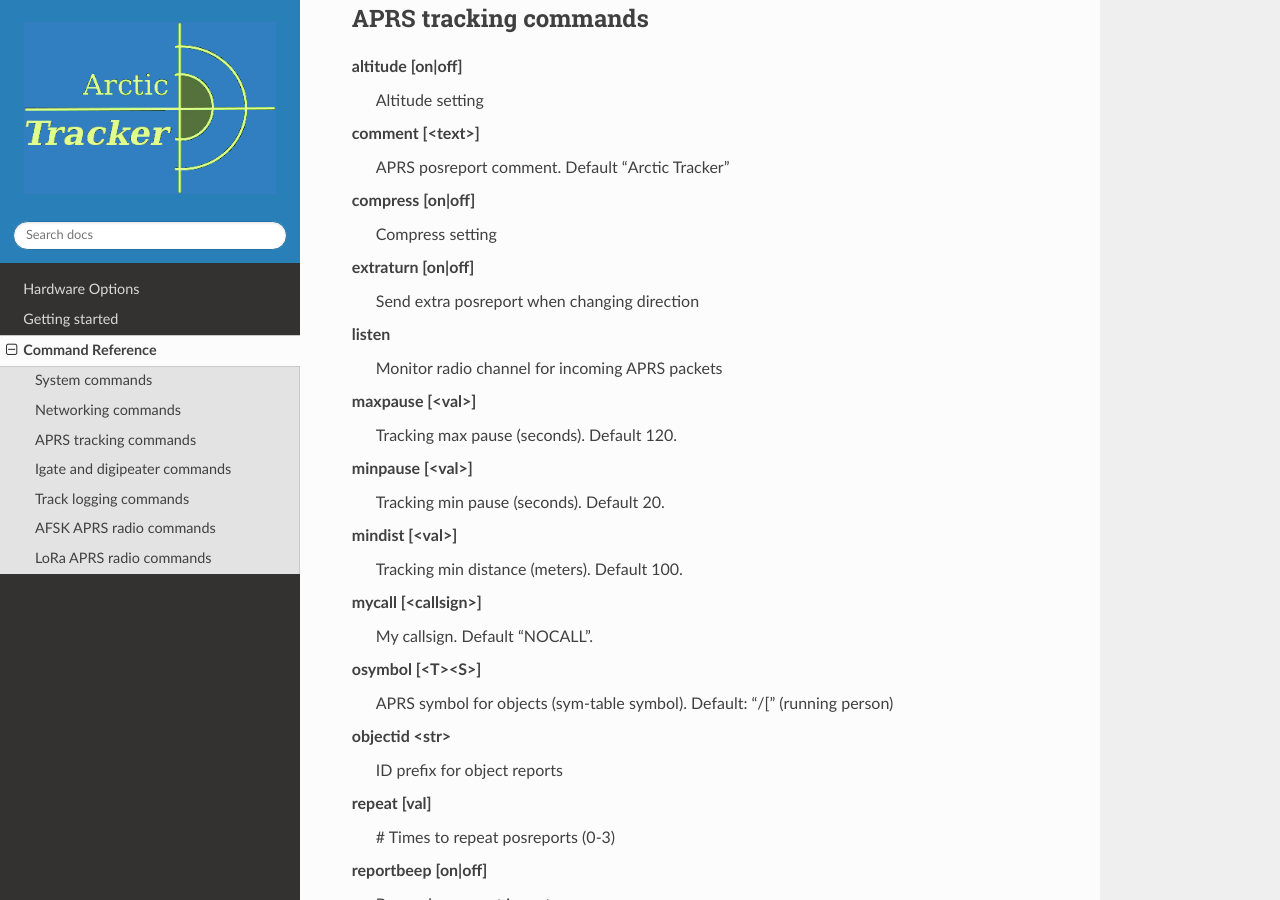
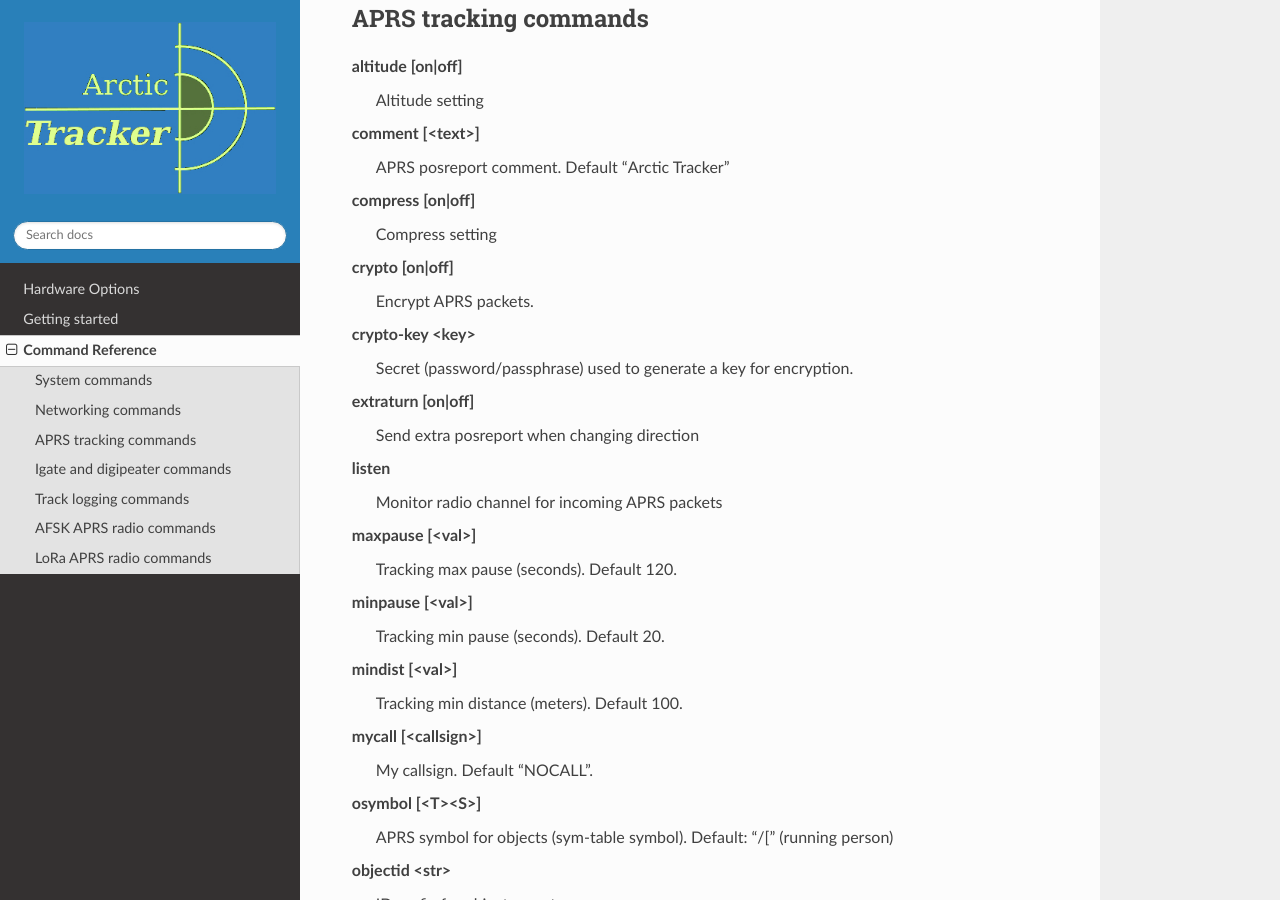
Before and after one commit to Hamlabs/ArcticTracker-docs, a Sphinx documentation site: the page built from docs/commandref.rst, in a window 1280 px wide and 900 px high, scrolled down 3008 px. Built offline with Sphinx 7.4.7 and the Read the Docs theme 3.1.0, drawn with Linux system fonts in a browser that asks for light colours; pages that are not in the unit, such as notebooks, are missing from menus; some of the changed text lies outside the part shown.

Commit message:
Update command reference with new options
Added crypto and freq-offset options to command reference.

```diff
--- a/docs/commandref.rst
+++ b/docs/commandref.rst
@@ -97,6 +97,10 @@ APRS tracking commands
     APRS posreport comment. Default "Arctic Tracker"
 **compress** [on|off]
     Compress setting
+**crypto** [on|off]
+    Encrypt APRS packets.
+**crypto-key** <key>
+    Secret (password/passphrase) used to generate a key for encryption.
 **extraturn**  [on|off]
     Send extra posreport when changing direction
 **listen**
@@ -216,6 +220,8 @@ These commands are only valid on trackers with LoRa APRS (Arctic Tracker 4 UHF)
 
 **freq** [<val>]
     TX/RX frequency (Hz). Default 433775000.
+**freq-offset** [<val>]
+    Correction for TX/RX frequency (Hz). Default 0.
 **heard**
      Last heard packet
 **lora-cr** [<val>]
```
